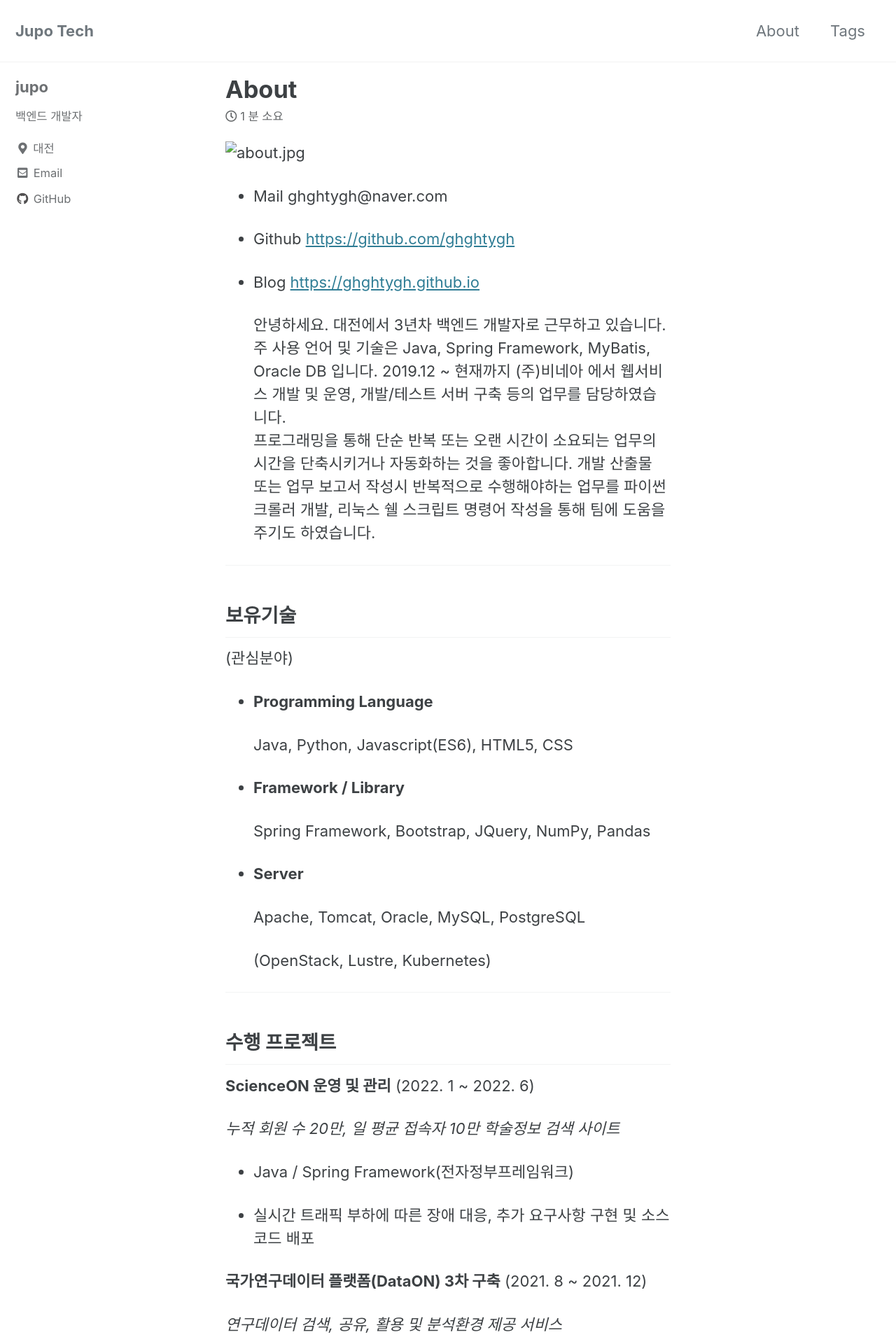
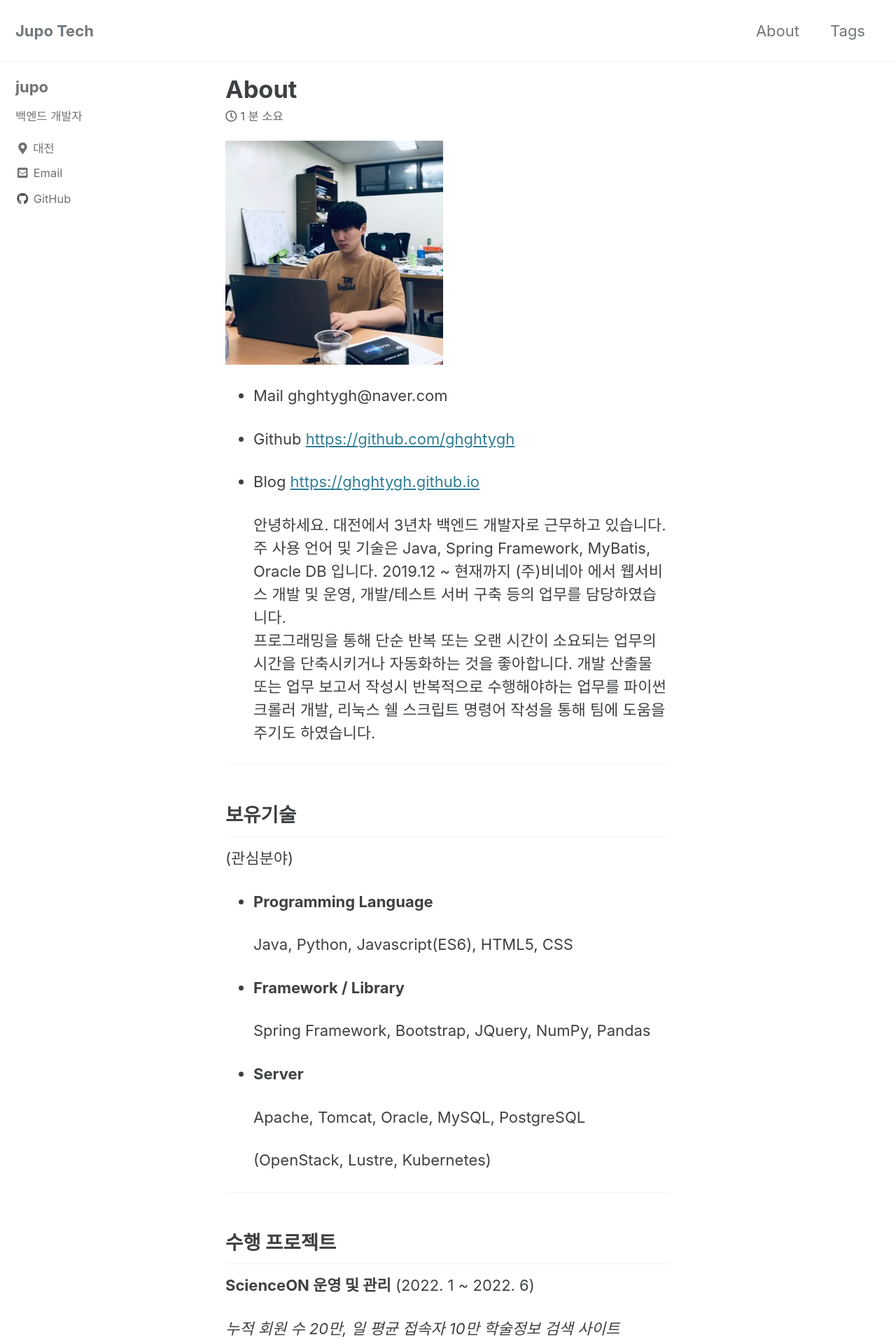
Before and after one commit to ghghtygh/ghghtygh.github.io, a Jekyll site: the page built from _posts/about/2022-06-01-about.md, in a window 1280 px wide. Shown: the top 1920 px of the page at 70% size. Built offline with Jekyll 4.4.1, drawn with Linux system fonts in a browser that asks for light colours; cached includes are drawn as plain includes.

Commit message:
move image path

```diff
--- a/_posts/about/2022-06-01-about.md
+++ b/_posts/about/2022-06-01-about.md
@@ -16,7 +16,7 @@ last_modified_at: 2022-06-01
 ---
 
 
-![about.jpg](./images/about_sm.jpeg)
+![about.jpg](/assets/images/about/about_sm.jpeg)
 
 
 - Mail                 ghghtygh@naver.com
```
Also changed, not shown: assets/images/about/about.jpg (renamed from _posts/about/images/about.jpg), assets/images/about/about_sm.jpeg (renamed from _posts/about/images/about_sm.jpeg).
